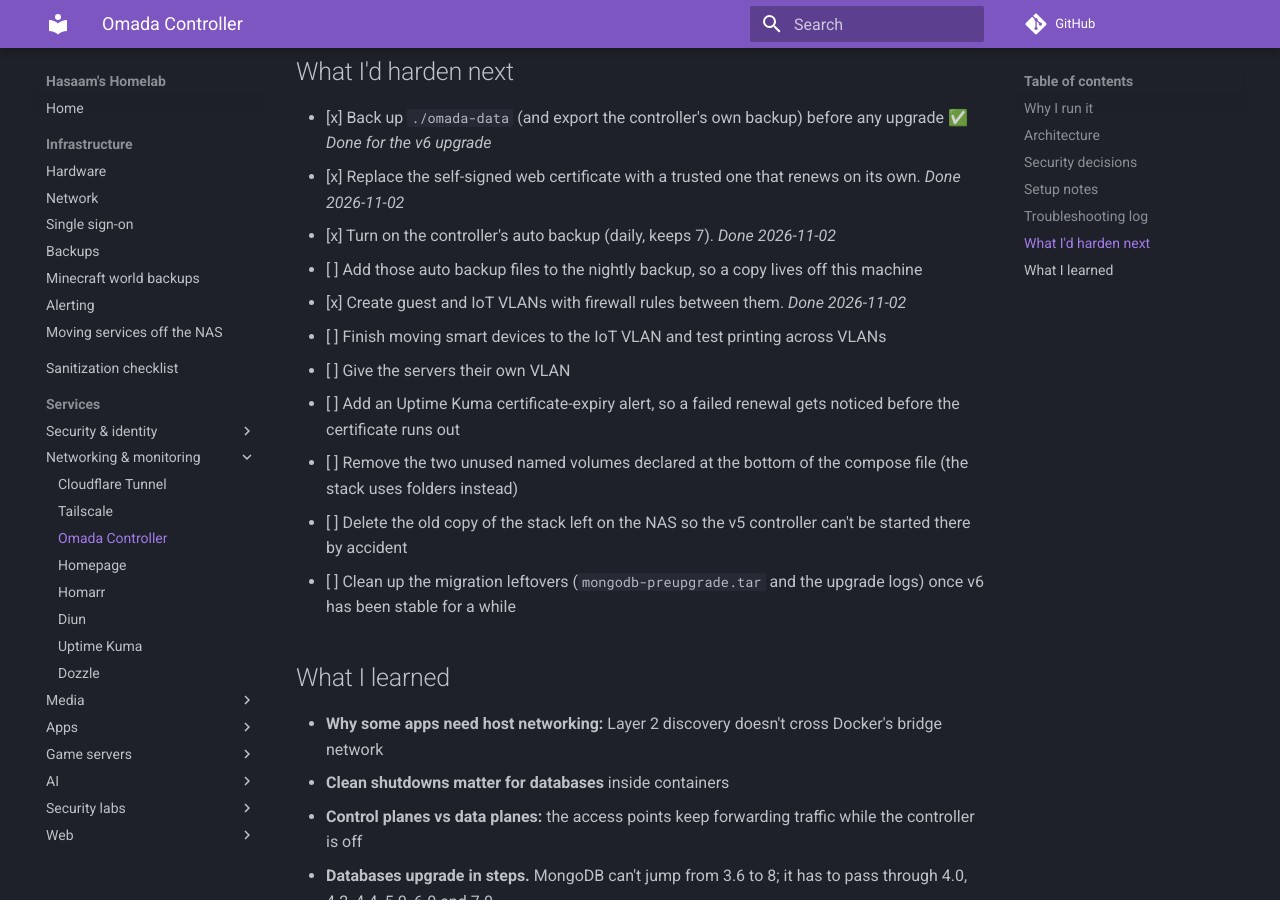
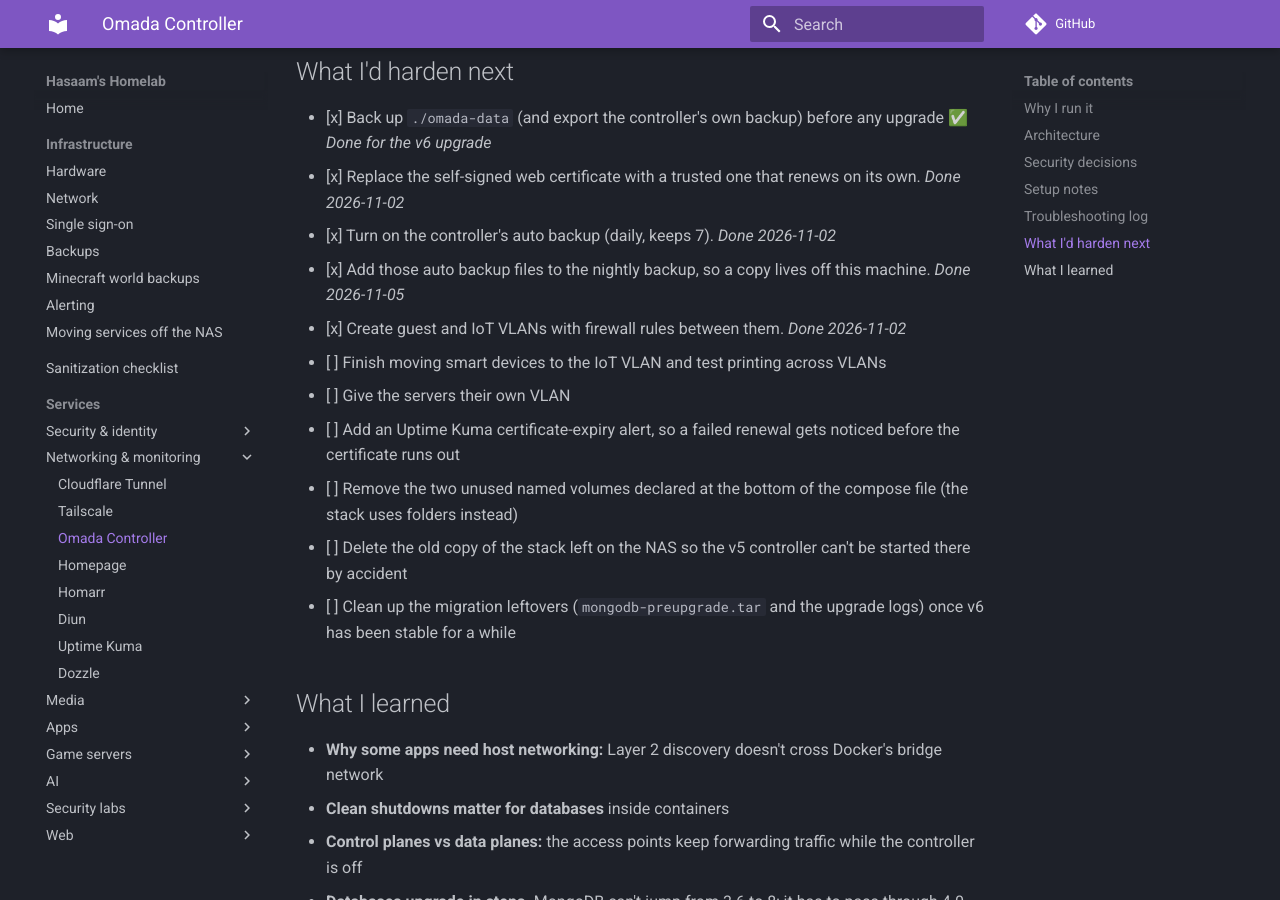
Before and after one commit to Shineori/homelab, an MkDocs documentation site: the page built from docs/services/omada-controller.md, in a window 1280 px wide and 900 px high, scrolled down 3789 px. Built offline with MkDocs 1.6.1 and Material for MkDocs 9.7.7, drawn with Linux system fonts in a browser that asks for light colours; comment, search, counter and statistics services are not loaded.

Commit message:
Omada: include auto backups in the nightly backup

```diff
--- a/docs/services/omada-controller.md
+++ b/docs/services/omada-controller.md
@@ -99,7 +99,7 @@
 - [x] Back up `./omada-data` (and export the controller's own backup) before any upgrade ✅ *Done for the v6 upgrade*
 - [x] Replace the self-signed web certificate with a trusted one that renews on its own. *Done 2026-11-02*
 - [x] Turn on the controller's auto backup (daily, keeps 7). *Done 2026-11-02*
-- [ ] Add those auto backup files to the nightly backup, so a copy lives off this machine
+- [x] Add those auto backup files to the nightly backup, so a copy lives off this machine. *Done 2026-11-05*
 - [x] Create guest and IoT VLANs with firewall rules between them. *Done 2026-11-02*
 - [ ] Finish moving smart devices to the IoT VLAN and test printing across VLANs
 - [ ] Give the servers their own VLAN
```
Also changed, not shown: 1 other file.
